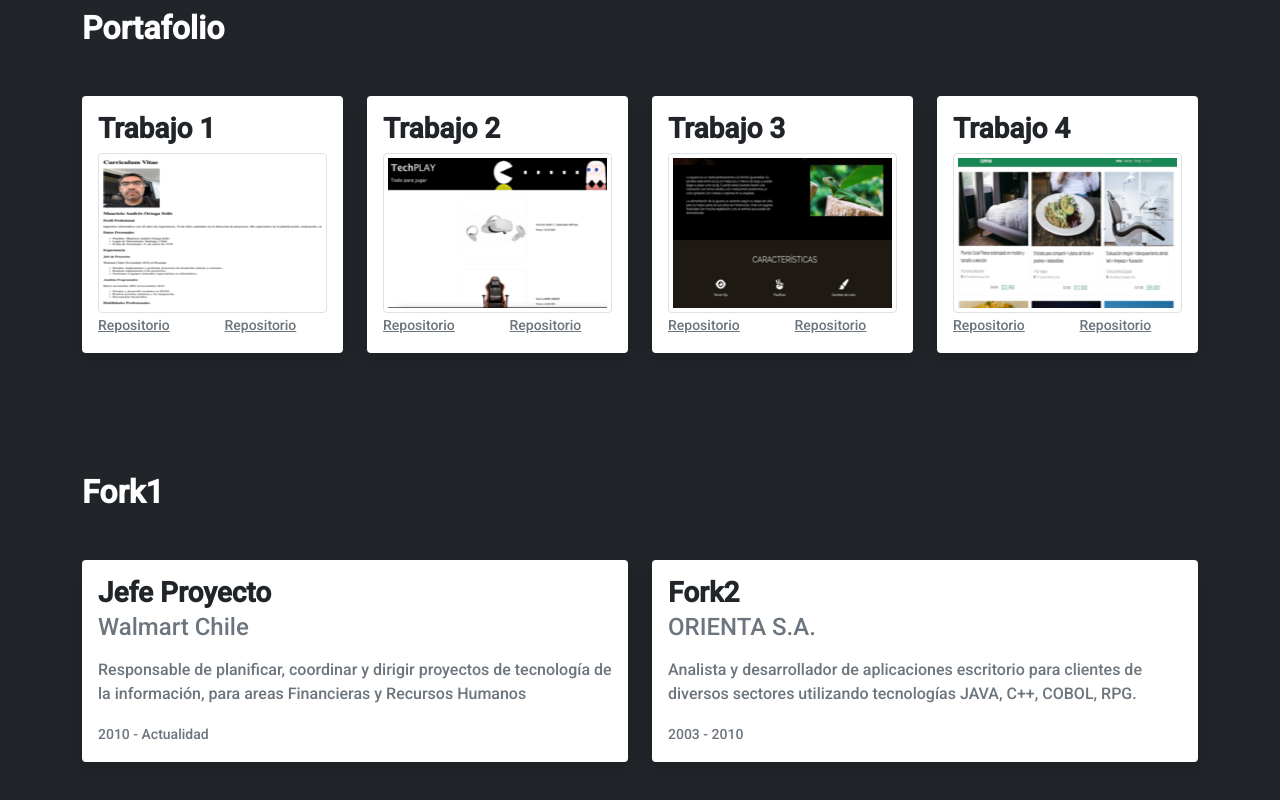
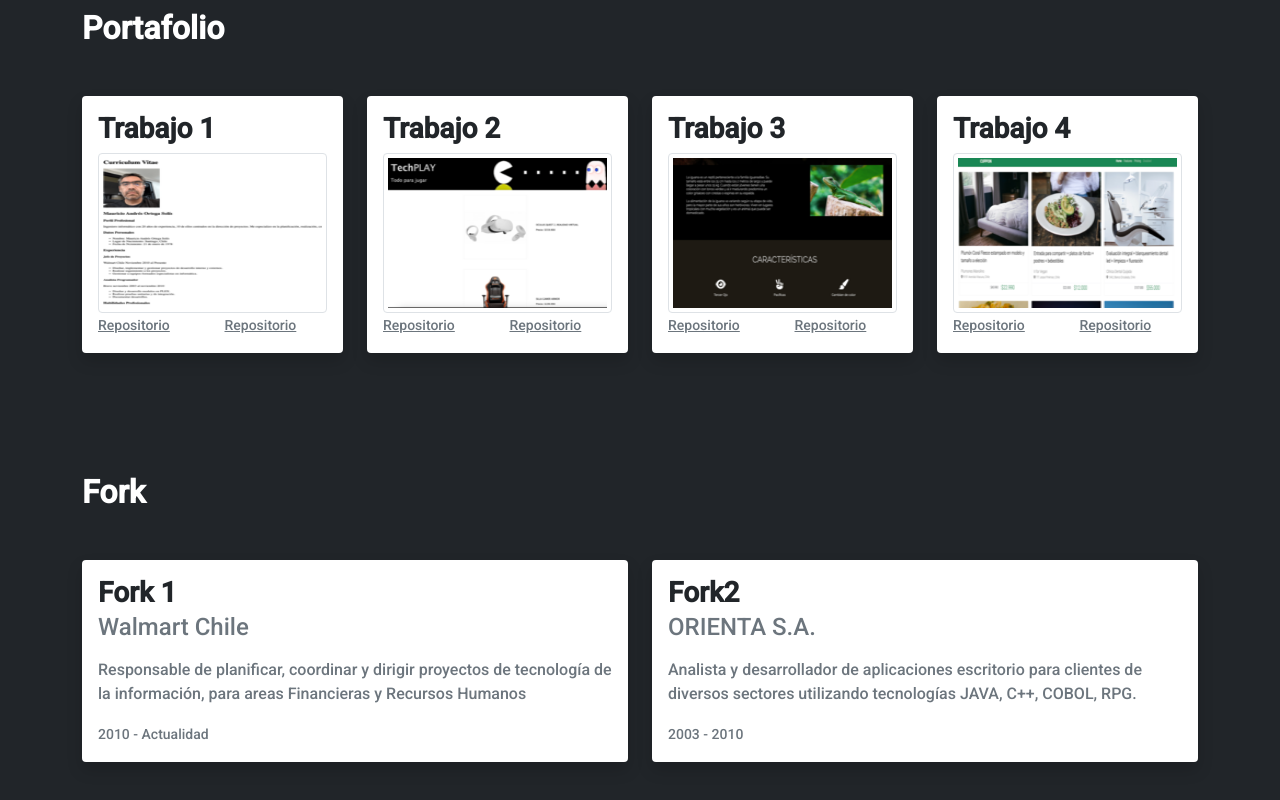
Before and after one commit to rimar-basaa/maortegas.github.io-page, a plain HTML site: page index.html in a window 1280 px wide. Shown: the part 1321-2121 px from the top of the page. Drawn offline with nearby package versions, Linux system fonts and the light colour scheme.

Commit message:
Fix titulos fork

```diff
--- a/index.html
+++ b/index.html
@@ -231,12 +231,12 @@
     </section>
     <section id="fork-section" class="py-5 bg-dark text-white">
       <div class="container">
-        <h2 class="fw-bold mb-5">Fork1 </h2>
+        <h2 class="fw-bold mb-5">Fork </h2>
         <div class="row">
           <div class="col-md-6">
             <div class="card border-0 shadow mb-4">
               <div class="card-body">
-                <h3 class="card-title fw-bold text-dark">Jefe Proyecto</h3>
+                <h3 class="card-title fw-bold text-dark">Fork 1</h3>
                 <h4 class="card-subtitle mb-3 text-muted">
                   Walmart Chile
                 </h4>
```
